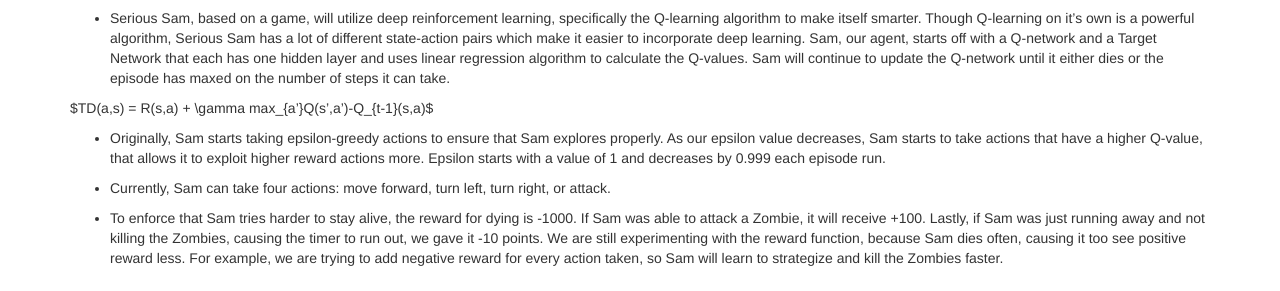
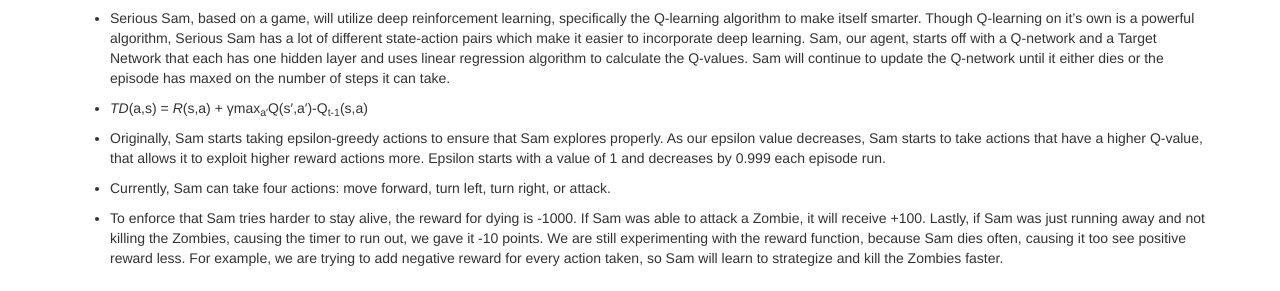
Before and after one commit to Superpanda35/Serious-Sam, a Jekyll site: the page built from docs/status.md, in a window 1280 px wide and 900 px high, scrolled down 577 px. Shown: the part 160-451 px from the top of the window. Built offline with Jekyll 4.4.1, drawn with Linux system fonts in a browser that asks for light colours.

Commit message:
equation

```diff
--- a/docs/status.md
+++ b/docs/status.md
@@ -16,7 +16,7 @@ Current situation video:<br />
 
 - Serious Sam, based on a game, will utilize deep reinforcement learning, specifically the Q-learning algorithm to make itself smarter. Though Q-learning on it's own is a powerful algorithm, Serious Sam has a lot of different state-action pairs which make it easier to incorporate deep learning. Sam, our agent, starts off with a Q-network and a Target Network that each has one hidden layer and uses linear regression algorithm to calculate the Q-values. Sam will continue to update the Q-network until it either dies or the episode has maxed on the number of steps it can take.
 
-$TD(a,s) = R(s,a) + \gamma max_{a'}Q(s',a')-Q_{t-1}(s,a)$
+- *TD*(a,s) = *R*(s,a) + &gamma;max<sub>a&prime;</sub>Q(s&prime;,a&prime;)-Q<sub>t-1</sub>(s,a)
 
 - Originally, Sam starts taking epsilon-greedy actions to ensure that Sam explores properly. As our epsilon value decreases, Sam starts to take actions that have a higher Q-value, that allows it to exploit higher reward actions more. Epsilon starts with a value of 1 and decreases by 0.999 each episode run.
 
```
